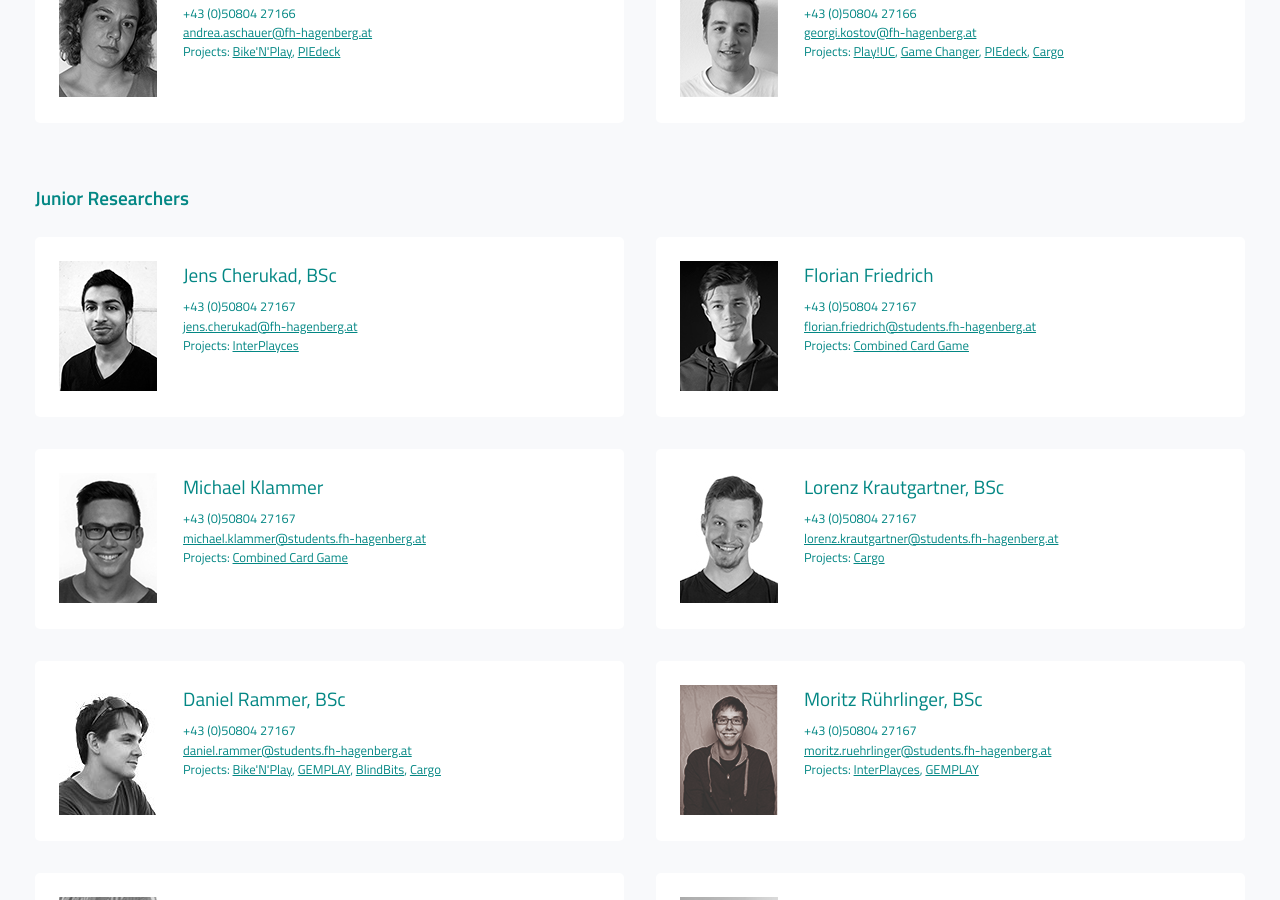
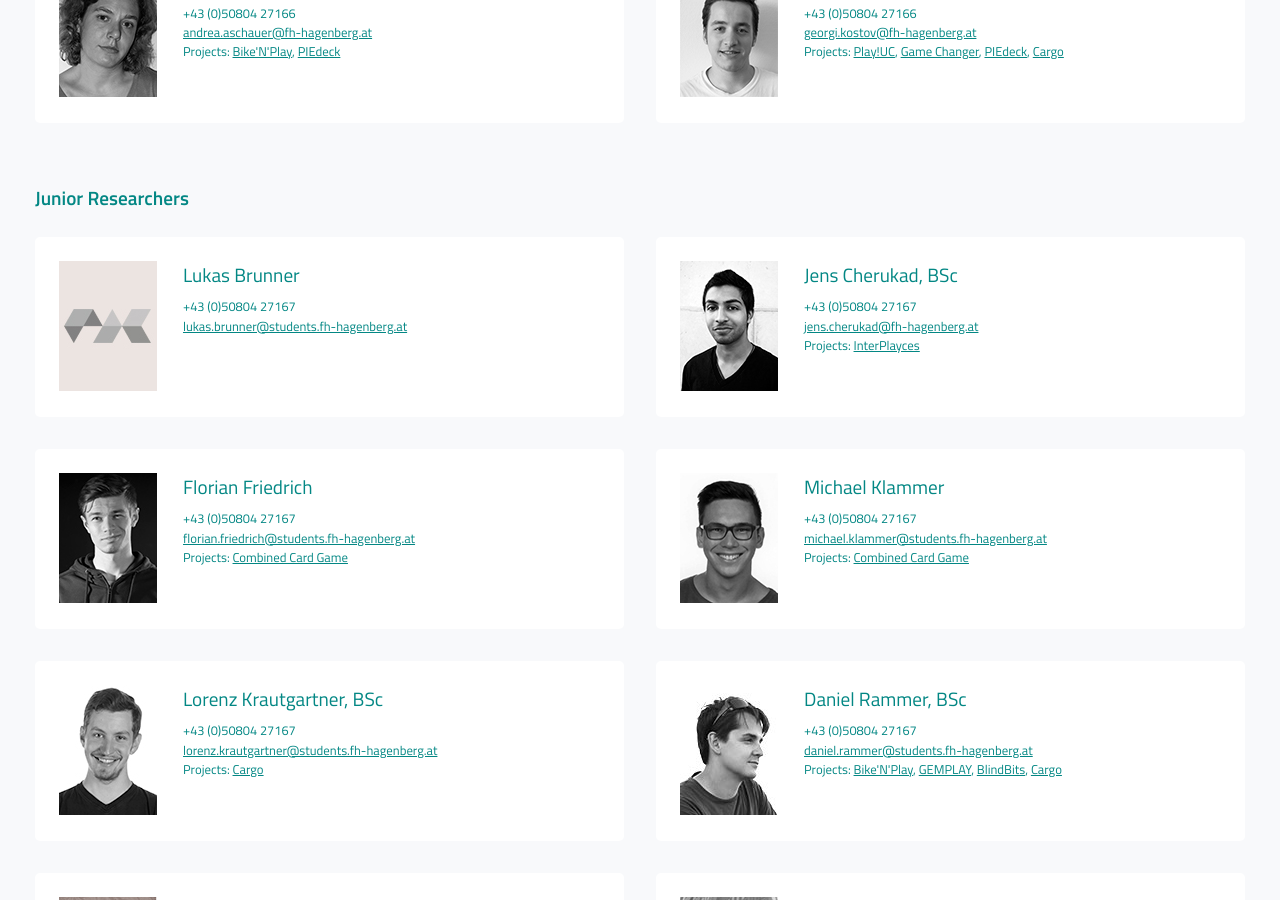
Before and after one commit to Playful-Interactive-Environments/pie-lab.at, a Jekyll site: the page built from _pages/people.html, in a window 1280 px wide and 900 px high, scrolled down 1171 px. Built offline with Jekyll 4.4.1, drawn with Linux system fonts in a browser that asks for light colours.

Commit message:
Added Lukas to staff

```diff
--- a/_data/people.yml
+++ b/_data/people.yml
@@ -60,6 +60,13 @@
   phone: +43 (0)50804 27166
   email: georgi.kostov@fh-hagenberg.at
   projects: [Play!UC, Game Changer, PIEdeck, Cargo]
+
+- name: Lukas Brunner
+  group: 4
+  photo: default.jpg
+  phone: +43 (0)50804 27167
+  email: lukas.brunner@students.fh-hagenberg.at
+  projects:
 
 - name: Jens Cherukad, BSc
   group: 4
```
